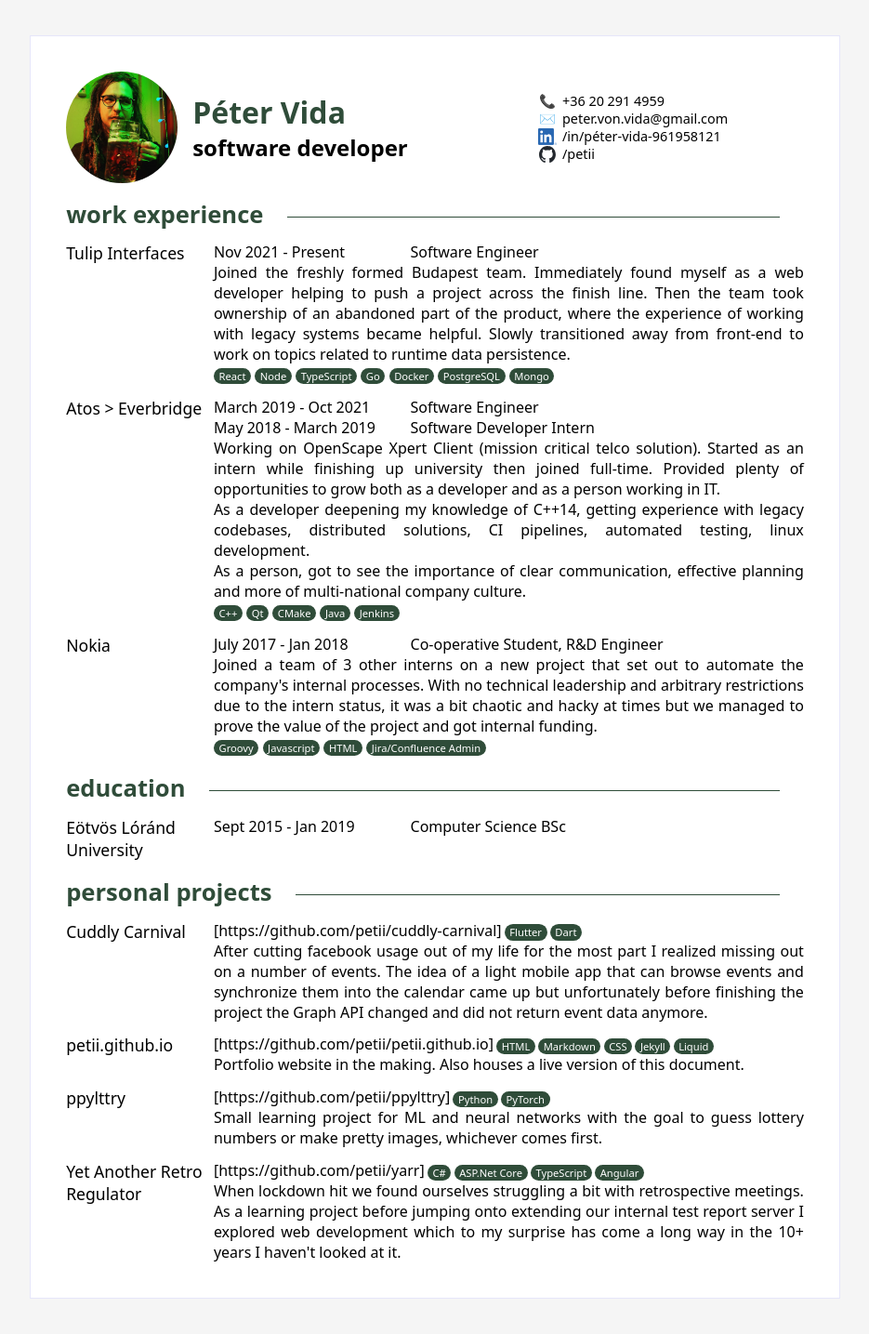
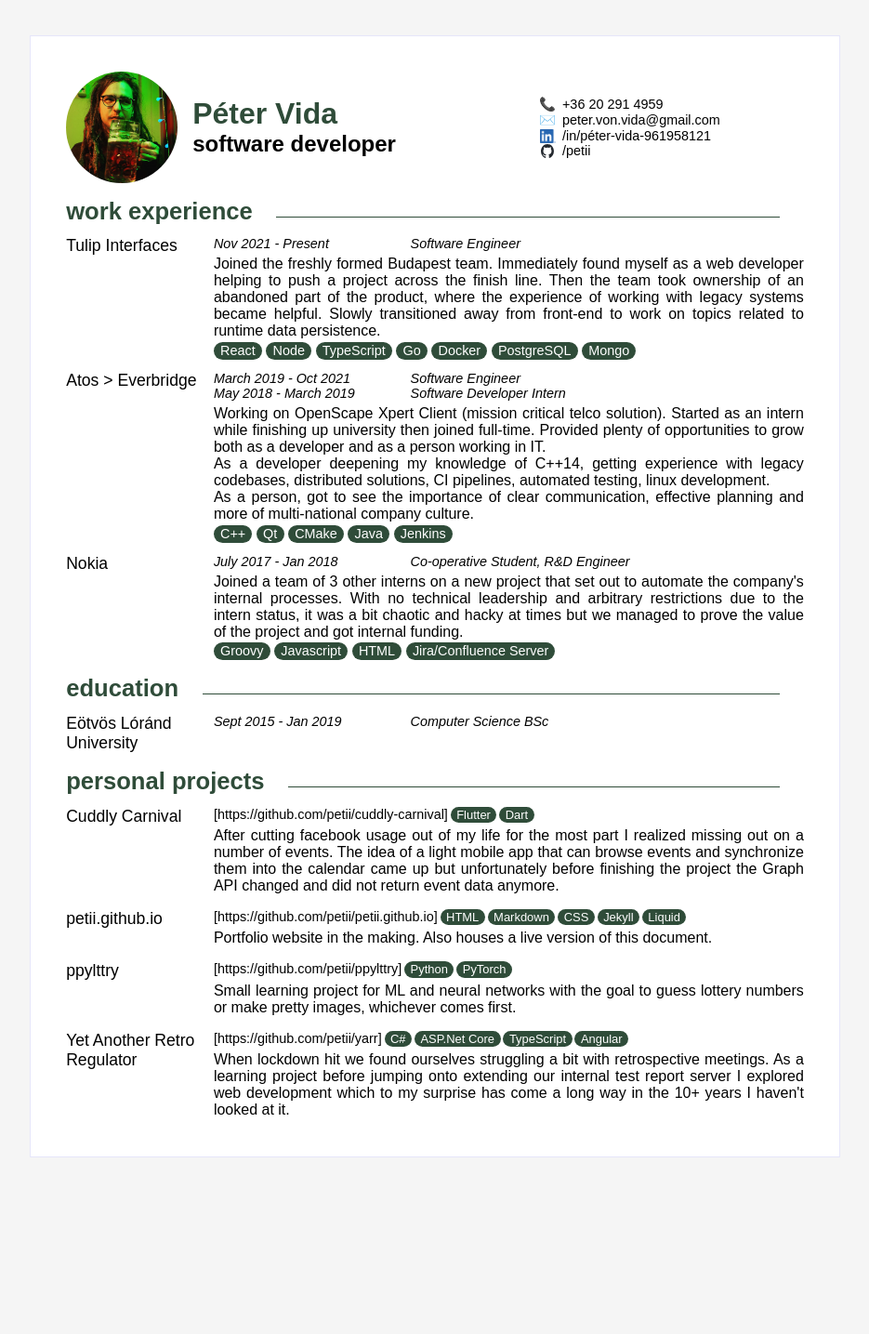
Before and after one commit to petii/petii.github.io, a Jekyll site: the page built from resume.html, in a window 1280 px wide. Shown: the whole page at 93% size, without its empty margins (172-1107 px from the left). Built offline with Jekyll 4.4.1, drawn with Linux system fonts in a browser that asks for light colours; after the commit the page ends 1283 px from its top, so only the background shows below that.

Commit message:
some adjustments based on a different machine

```diff
--- a/_data/resume.yaml
+++ b/_data/resume.yaml
@@ -60,7 +60,7 @@ jobs:
     positions:
       - date:  "July 2017 - Jan 2018"
         title: "Co-operative Student, R&D Engineer"
-    tech: [Groovy, Javascript, HTML, Jira/Confluence Admin]
+    tech: [Groovy, Javascript, HTML, Jira/Confluence Server]
 
 education:
   - school: "Eötvös Lóránd University"
--- a/assets/resume/resume-style.scss
+++ b/assets/resume/resume-style.scss
@@ -23,7 +23,7 @@ body {
   max-width: 21cm;
 /*  max-height: 29.7cm;*/
 
-  font-family: system-ui;
+  font-family: sans-serif;
 
   text-align: justify;
 }
@@ -37,6 +37,14 @@ body {
     border: none;
     margin: 0cm 1.2cm;
     padding: none;
+  }
+
+  section > h1 {
+    break-after: avoid;
+  }
+
+  .content-item {
+    break-inside: avoid;
   }
 }
 
@@ -164,11 +172,24 @@ section > .content {
 /*  margin-top: 0.2em;*/
 /*  font-size: 0.9em;*/
 /*  margin-left: 1em;*/
+  padding-top: 0.3em;
+/*  padding-left: 0;*/
+}
+
+.description > p {
+  padding-bottom: 0.2em;
+}
+
+.timeline {
+  font-style: italic;
 }
 
 .timeline,
 .repo {
   grid-area: timeline;
+  font-size: 0.9em;
+
+
 /*  margin-left: 0.5em;*/
 
 /*  margin-top: 0.3em;*/
@@ -198,16 +219,16 @@ section > .content {
   flex-wrap: wrap;
 }
 .tech {
-  font-size: 0.7em;
   max-height: fit-content;
   margin-top: auto;
 
-/*  margin: 0.1em;*/
+  font-size: 0.9em;
+
 /*  display: flex;*/
 /*padding-left: 0.1em;/**/
 /*padding-right: 0.1em;*/
-/*padding-top: 0.1em;*/
-/*padding-bottom: 0.1em;*/
+padding-top: 0.2em;
+padding-bottom: 0.1em;
   padding: 0.1em 0.5em;
 /*  padding: 0.3em 0.4em 0.4em 0.3em;*/
   border-radius: 0.8em;
```
